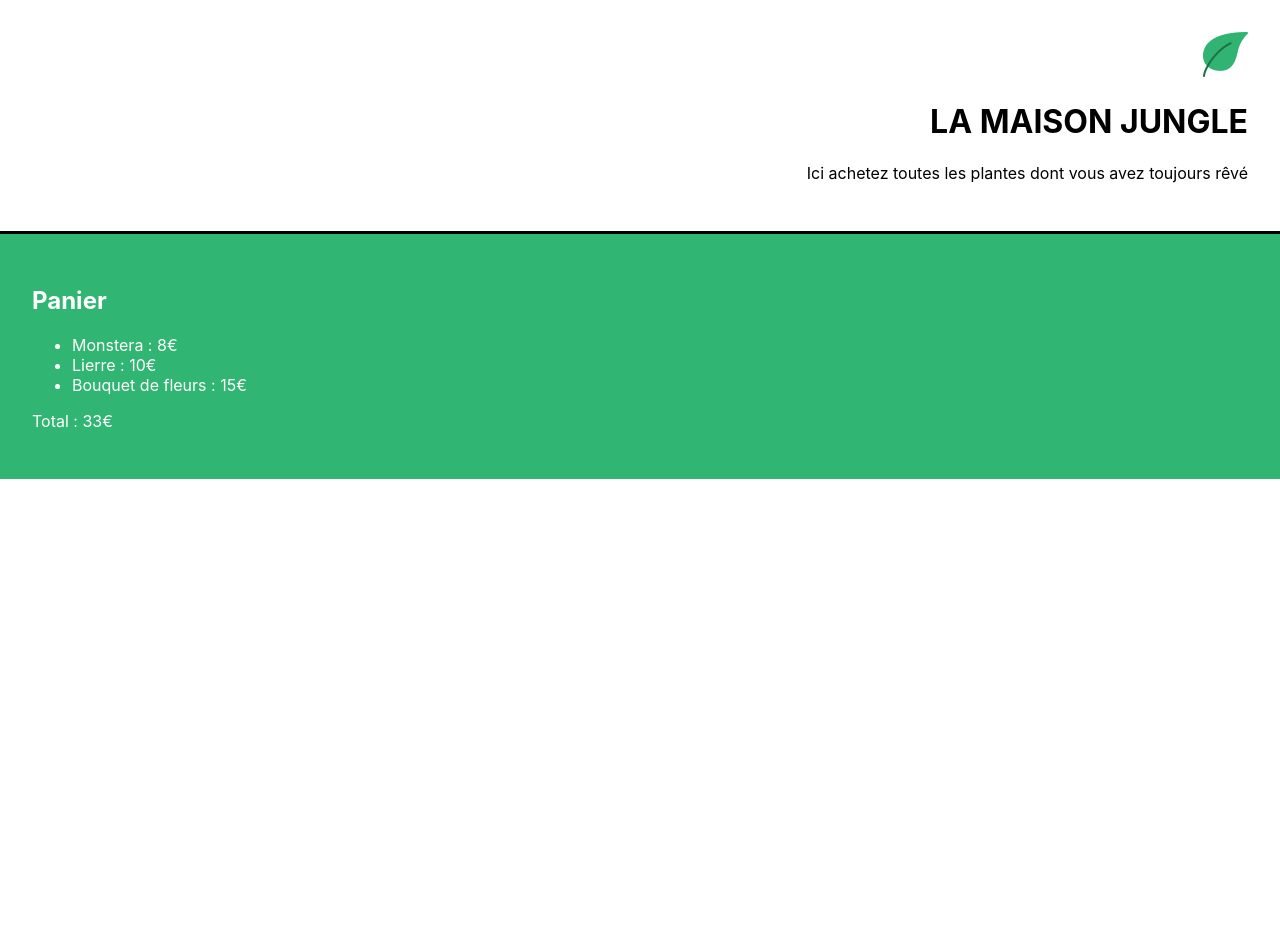
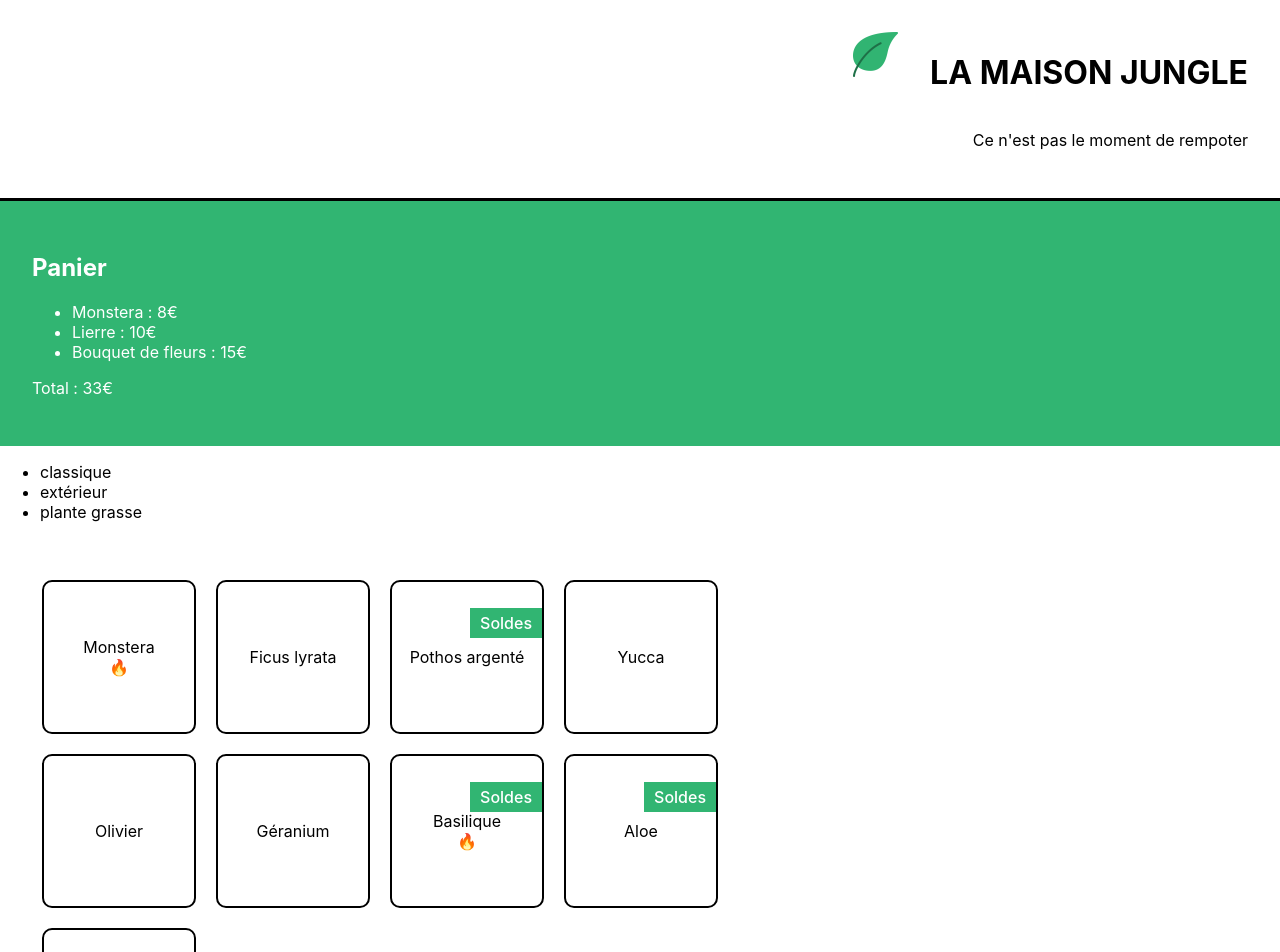
Before and after one commit to paulinerbrs/Tutorial_React_2, a React (Create React App) app: page / in a window 1280 px wide. Shown: the top 952 px of the page. Before the commit the page ends 800 px from the top, so only its background shows below. Built offline with nearby package versions, Linux system fonts and the light colour scheme.

Commit message:
P2C3 - Use lists

```diff
--- a/src/components/App.js
+++ b/src/components/App.js
@@ -1,11 +1,13 @@
 import Banner from './Banner';
 import Cart from './Cart';
+import ShoppingList from './ShoppingList'
 
 function App() {
   return (
     <div>
       <Banner />
       <Cart />
+      <ShoppingList />
     </div>
   );
 }
--- a/src/components/Cart.js
+++ b/src/components/Cart.js
@@ -1,5 +1,4 @@
 import Plant from './Plant';
-
 import '../styles/Cart.css';
 
 function Cart() {
--- a/src/components/Description.js
+++ b/src/components/Description.js
@@ -1,5 +1,10 @@
 function Description() {
-    return (<p>Ici achetez toutes les plantes dont vous avez toujours rêvé</p>);
+    const currentMonth = new Date().getMonth();
+    const isSpring = currentMonth >= 2 && currentMonth <= 5;
+    if(!isSpring) {
+        return <p>Ce n'est pas le moment de rempoter</p>
+    }
+    return <p>C'est le printemps, rempotez !</p>;
 }
 
 export default Description;
--- a/src/components/Header.js
+++ b/src/components/Header.js
@@ -1,9 +1,10 @@
 import logo from '../assets/logo.png';
+import '../styles/Header.css';
 
 function Header() {
     var title = "La maison jungle";
     return (
-        <div>
+        <div className='header'>
             <img src={logo} alt='La maison jungle' className='logo' />
             <h1 className='title'>{title.toUpperCase()}</h1>
         </div>
--- /dev/null
+++ b/src/components/ShoppingList.js
@@ -0,0 +1,30 @@
+import { plantList } from '../datas/plantList'
+import '../styles/ShoppingList.css'
+
+function ShoppingList() {
+    const categoryList = plantList.reduce((acc, plant) => (
+        acc.includes(plant.category) ? acc : acc.concat(plant.category)),
+        []
+    );
+
+    return (
+        <div>
+            <ul>
+                {categoryList.map((category) => (
+                    <li key={category}>{category}</li>
+                ))}
+            </ul>
+            <ul className='plant-list'>
+                {plantList.map((plant) => (
+                    <li key={plant.id} className='plant-item'>
+                        {plant.name}
+                        {plant.isSpecialOffer && <p className='sales'>Soldes</p>}
+                        {plant.isBestSale && <span>🔥</span>}
+                    </li>
+                ))}
+            </ul>
+        </div>
+    )
+}
+
+export default ShoppingList;
--- /dev/null
+++ b/src/datas/plantList.js
@@ -0,0 +1,59 @@
+export const plantList = [
+	{
+		name: 'Monstera',
+		category: 'classique',
+		id: '1ed',
+        isBestSale: true
+	},
+	{
+		name: 'Ficus lyrata',
+		category: 'classique',
+		id: '2ab',
+        isBestSale: false
+	},
+	{
+		name: 'Pothos argenté',
+		category: 'classique',
+		id: '3sd',
+        isBestSale: false,
+		isSpecialOffer: true
+	},
+	{
+		name: 'Yucca',
+		category: 'classique',
+		id: '4kk',
+        isBestSale: false
+	},
+	{
+		name: 'Olivier',
+		category: 'extérieur',
+		id: '5pl',
+        isBestSale: false
+	},
+	{
+		name: 'Géranium',
+		category: 'extérieur',
+		id: '6uo',
+        isBestSale: false
+	},
+	{
+		name: 'Basilique',
+		category: 'extérieur',
+		id: '7ie',
+        isBestSale: true,
+		isSpecialOffer: true
+	},
+	{
+		name: 'Aloe',
+		category: 'plante grasse',
+		id: '8fp',
+        isBestSale: false,
+		isSpecialOffer: true
+	},
+	{
+		name: 'Succulente',
+		category: 'plante grasse',
+		id: '9vn',
+        isBestSale: false
+	}
+];
--- a/src/styles/Banner.css
+++ b/src/styles/Banner.css
@@ -7,12 +7,3 @@
     flex-direction: row;
     align-items: center;
 }
-
-.title {
-    padding-left: 32px;
-}
-
-.logo {
-    height: 45px;
-    width: 45px;
-}
--- /dev/null
+++ b/src/styles/Header.css
@@ -0,0 +1,13 @@
+.header {
+    display: flex;
+    justify-content: right;
+}
+
+.title {
+    padding-left: 32px;
+}
+
+.logo {
+    height: 45px;
+    width: 45px;
+}
--- /dev/null
+++ b/src/styles/ShoppingList.css
@@ -0,0 +1,30 @@
+.plant-list {
+	list-style-type: none;
+	padding: 32px;
+	display: flex;
+	flex-wrap: wrap;
+	max-width: 800px;
+}
+
+.plant-item {
+	border: solid 2px black;
+	border-radius: 10px;
+	height: 150px;
+	width: 150px;
+	margin: 10px;
+	display: flex;
+	align-items: center;
+	justify-content: center;
+	flex-direction: column;
+	position: relative;
+}
+
+.sales {
+	position: absolute;
+	right: 0px;
+	top: 10px;
+	font-weight: 500;
+	color: white;
+	padding: 5px 10px;
+	background-color: #31b572;
+}
```
